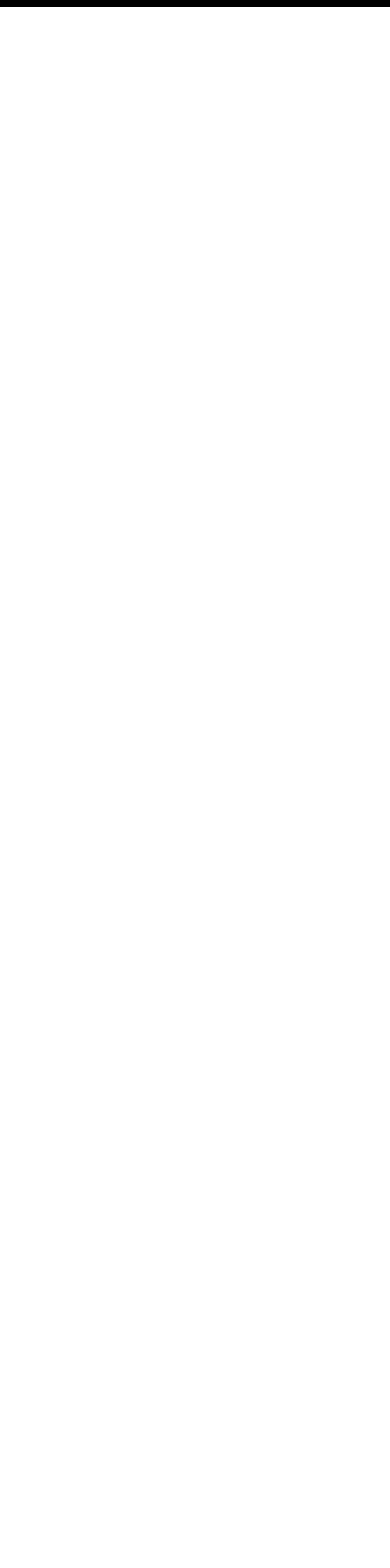
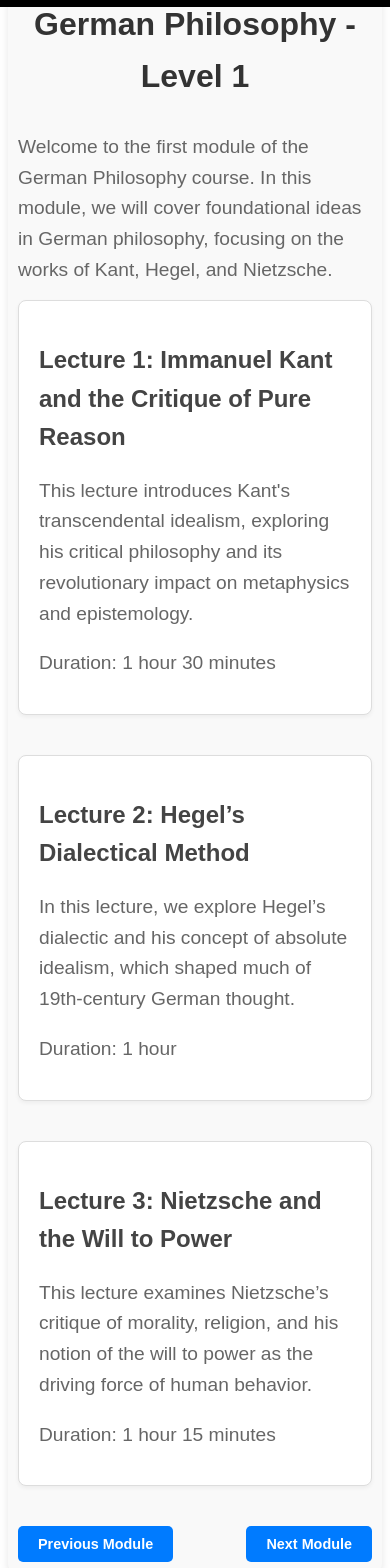
Before and after one commit to ragnar141/Da-Project, a React (Create React App) app: page /courses/modern-german-thought in a window 390 px wide. Shown: the part 40-1608 px from the top of the page. Before the commit the page ends 844 px from the top, so only its background shows below. Built offline with nearby package versions, Linux system fonts and the light colour scheme.

Commit message:
good stuff good shit

```diff
--- a/src/App.css
+++ b/src/App.css
@@ -120,6 +120,7 @@
 
 /* Home Section Styling */
 .home-container {
+  padding-top: 50px;
   display: flex;
   flex-direction: column;
   justify-content: center;
@@ -127,23 +128,27 @@
   height: 100vh;
   background-color: #ffffff;
 }
-
 .welcome_statement {
   position: absolute;
-  bottom: 380px;
+  bottom: 300px;
   display: flex;
+  flex-direction: column; /* Change to column layout */
   justify-content: center;
-  align-items: center;
+  align-items: center; /* Center the items horizontally */
   font-size: 2rem;
-  }
+  text-align: center; /* Center text */
+}
 
 .welcome_to {
-  margin-right: 100px;
+  padding-top: 50px;
+  margin-bottom: 70px; /* Add space between "Welcome to" and "UNI" */
 }
 
 .big_UNI {
+  margin-top: 50px;
   font-weight: bold;
   font-size: 5rem;
+  margin-bottom: 20px;
 }
 
 .description {
--- a/src/App.js
+++ b/src/App.js
@@ -4,10 +4,9 @@ import TreeReferenceGraph from './components logic/TreeReferenceGraph';
 import Courses from './components logic/Courses';
 import Contact from './components logic/Contact.js';
 import OtahhL1 from './components logic/OTAHH/otahh_l1.js'; // Import the respective course component
-
-import GF_l1 from './components logic/GF/GF_l1.js'; // Example for another course
+import GFL1 from './components logic/GF/GF_l1.js'; // Rename to PascalCase
+import PRL1 from './components logic/PR/PR_l1.js'; // Rename to PascalCase
 import './App.css';
-import PR_l1 from './components logic/PR/PR_l1.js';
 
 function App() {
   return (
@@ -19,6 +18,11 @@ function App() {
             <Route path="/courses" element={<Courses />} />
             <Route path="/library" element={<Library />} />
             <Route path="/contact" element={<Contact />} />
+
+            {/* Individual Course Routes */}
+            <Route path="/courses/on-thinking-and-human-history" element={<OtahhL1 />} />
+            <Route path="/courses/public-relations" element={<PRL1 />} />
+            <Route path="/courses/modern-german-thought" element={<GFL1 />} /> {/* Updated to match the course link */}
           </Routes>
       </div>
     </Router>
@@ -48,7 +52,6 @@ function Navbar() {
   );
 }
 
-
 function Home() {
   return (
     <div className="home-container">
@@ -61,9 +64,9 @@ function Home() {
         </div>
       </div>
       <div className="description">
-        This is a demo version of an online platform dedicated to providing free self-education resources and courses. Our interdisciplinary approach fosters a holistic understanding of the world, helping learners connect ideas across fields.
+        This is a demo version of an online platform dedicated to providing free self-education resources. Our interdisciplinary approach fosters a holistic understanding of the world, helping learners connect ideas across fields.
       </div>
-      <MailingListForm /> {/* Add Mailing List Form at the bottom */}
+      <MailingListForm />
     </div>
   );
 }
@@ -76,8 +79,6 @@ function Library() {
   );
 }
 
-
-// Mailing List Form Component
 function MailingListForm() {
   const [email, setEmail] = useState('');
   const [submitted, setSubmitted] = useState(false);
--- a/src/components css/Contact.css
+++ b/src/components css/Contact.css
@@ -1,34 +1,47 @@
 /* Contact.css */
 
 /* General container styling for the Contact component */
+.contact-page {
+    padding-top: 150px;
+  }
+
+  .contact-description {
+    font-size: 1.4rem;
+    color: #000000;
+    text-align: center; /* Center the text */
+    max-width: 1500px; /* Increased width */
+    margin-left: auto;
+    margin-right: auto;
+    line-height: 1.6;
+
+
+}
 .contact-container {
-    padding-top: 20px;
+    padding-top: 130px;
     display: flex;
     justify-content: center; /* Center the iframe horizontally */
     min-height: 60vh; /* Set minimum height for full viewport coverage */
-    background-color: #f4f4f9; /* Background color for the page */
-    padding: 20px;
+
     box-sizing: border-box;
   }
 
   /* Styling for the iframe that holds the Google Sheet */
   .contact-iframe {
 
-    width: 100%; /* Take up 80% of the page width */
-    height: 640px; /* Fixed height for the iframe */
+    width: 120%; /* Take up 80% of the page width */
+    height: 650px; /* Fixed height for the iframe */
     max-width: 1475px; /* Ensure the iframe doesn’t stretch too wide */
     border: 2px solid #ddd; /* Add a subtle border */
     border-radius: 8px; /* Rounded corners */
     box-shadow: 0 4px 8px rgba(0, 0, 0, 0.1); /* Add subtle shadow for depth */
-    margin-top: 30px; /* Move iframe slightly down */
   }
 
   /* Responsive design: Make iframe adjust for smaller screens */
-  @media (max-width: 900px) {
+  @media (max-width: 1200px) {
     .contact-iframe {
 
       width: 95%; /* Reduce width for smaller screens */
       height: 400px; /* Reduce height for smaller screens */
-      margin-top: 30px; /* Move iframe slightly down */
+
     }
   }
--- /dev/null
+++ b/src/components css/GF_l1.css
@@ -0,0 +1,93 @@
+
+/* GF_l1.css */
+
+/* General container styling */
+.course-content {
+    max-width: 900px; /* Set a max width for readability */
+    margin: 0 auto; /* Center the content */
+    padding: 20px;
+    background-color: #f9f9f9; /* Light background for the content */
+    border-radius: 8px; /* Rounded corners */
+    box-shadow: 0 4px 8px rgba(0, 0, 0, 0.1); /* Subtle shadow */
+    font-family: Arial, sans-serif; /* Use a clean, readable font */
+    line-height: 1.6;
+  }
+
+  /* Heading styles */
+  .course-content h1 {
+    font-size: 2.5rem;
+    font-weight: bold;
+    color: #333;
+    text-align: center; /* Center the main course title */
+    margin-bottom: 30px;
+  }
+
+  .course-content h2 {
+    font-size: 1.8rem;
+    color: #444;
+    margin-bottom: 10px;
+  }
+
+  /* Paragraph styles */
+  .course-content p {
+    font-size: 1.2rem;
+    color: #666;
+    margin-bottom: 15px;
+  }
+
+  /* Lecture section styling */
+  .lecture-section {
+    margin-bottom: 40px;
+    padding: 20px;
+    background-color: #ffffff; /* White background for lecture sections */
+    border-radius: 8px;
+    border: 1px solid #ddd; /* Subtle border for separation */
+    box-shadow: 0 2px 4px rgba(0, 0, 0, 0.05);
+  }
+
+  /* Navigation buttons */
+  .course-navigation {
+    display: flex;
+    justify-content: space-between;
+    margin-top: 40px;
+  }
+
+  .previous-button, .next-button {
+    background-color: #007bff;
+    color: white;
+    border: none;
+    padding: 12px 24px;
+    border-radius: 5px;
+    cursor: pointer;
+    font-size: 1rem;
+    font-weight: bold;
+    transition: background-color 0.3s ease;
+  }
+
+  .previous-button:hover, .next-button:hover {
+    background-color: #0056b3; /* Darker blue on hover */
+  }
+
+  .previous-button:active, .next-button:active {
+    background-color: #003f7f; /* Even darker blue on click */
+  }
+
+  /* Responsive design for smaller screens */
+  @media (max-width: 768px) {
+    .course-content {
+      padding: 10px;
+    }
+
+    .course-content h1 {
+      font-size: 2rem;
+    }
+
+    .course-content h2 {
+      font-size: 1.5rem;
+    }
+
+    .previous-button, .next-button {
+      padding: 10px 20px;
+      font-size: 0.9rem;
+    }
+  }
--- a/src/components logic/Contact.js
+++ b/src/components logic/Contact.js
@@ -3,6 +3,12 @@ import '../components css/Contact.css';
 
 const Contact = () => {
   return (
+    <div className="contact-page">
+      {/* Text above the contact container */}
+      <p className="contact-description">
+        Below is a Google Sheet that you can use to connect with other students.<br></br> We encourage you to find somebody and strike a conversation about something you have learned.
+      </p>
+
       <div className="contact-container">
         {/* Google Sheets Embed */}
         <iframe
@@ -15,6 +21,7 @@ const Contact = () => {
           allowFullScreen
         ></iframe>
       </div>
+    </div>
   );
 };
 
--- a/src/components logic/GF/GF_l1.js
+++ b/src/components logic/GF/GF_l1.js
@@ -1,4 +1,6 @@
 import React from 'react';
+import '../../components css/GF_l1.css';
+
 
 
 function GF_l1() {
```
Lines whose indentation alone changed are shown as unchanged.
